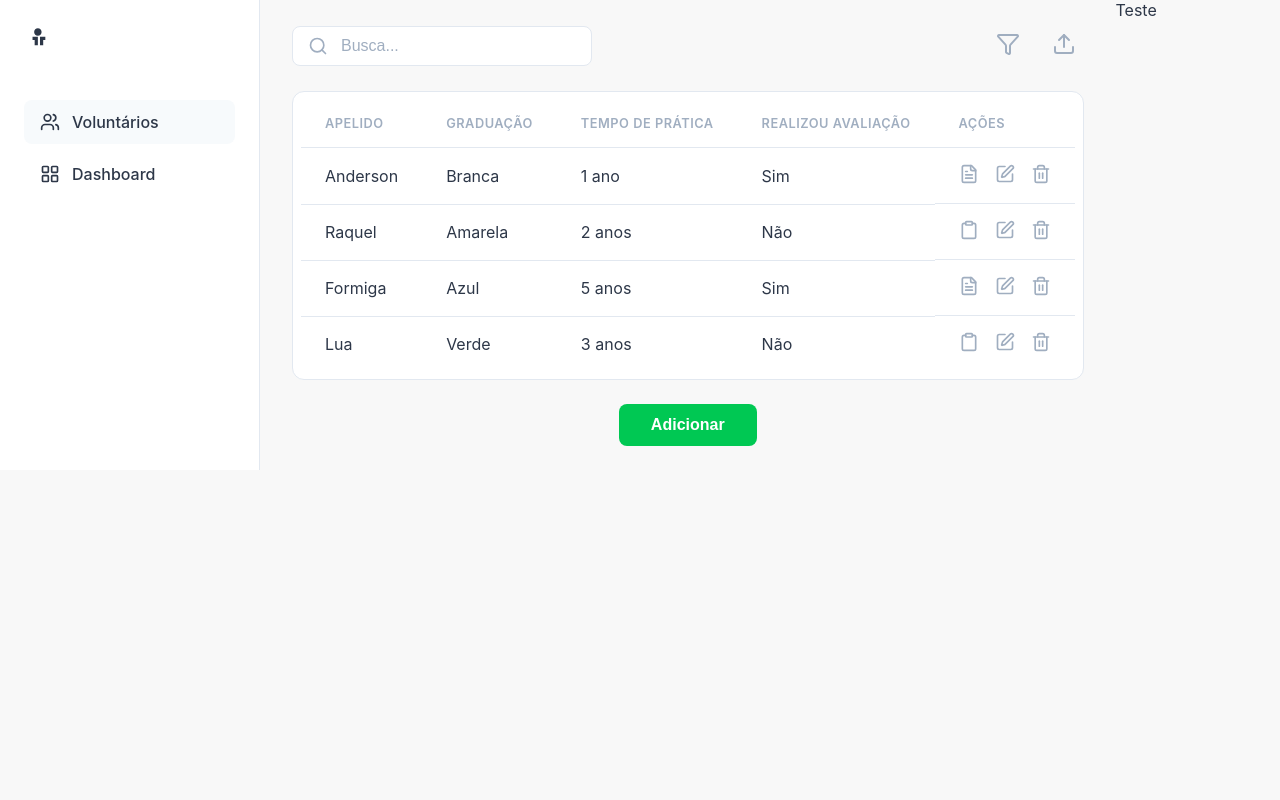
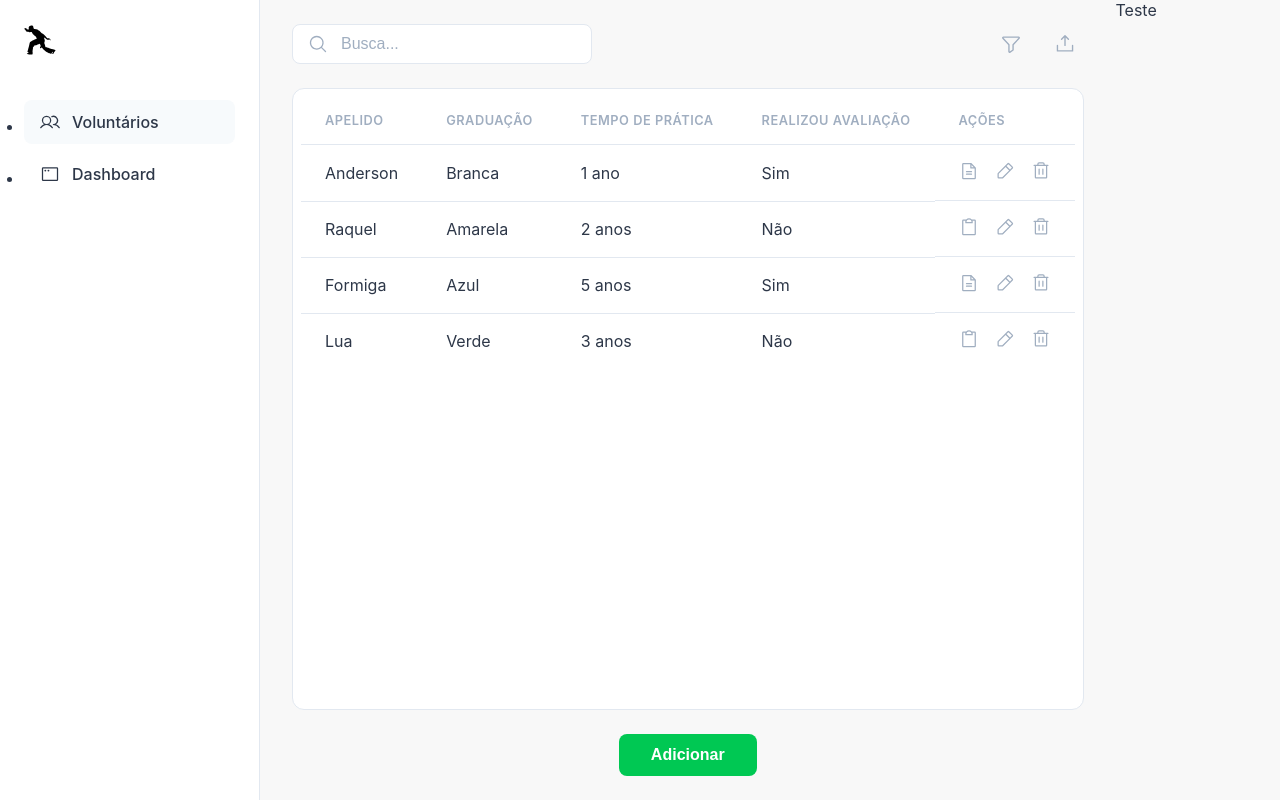
Before and after one commit to vitor0p9f/TACAP, a React (Vite) app: page / in a window 1280 px wide. Built offline with nearby package versions, Linux system fonts and the light colour scheme.

Commit message:
feat: implementa layout e componentes principais da aplicação, seguindo o diretório padrão para o projeto, incluindo cabeçalho, barra lateral e página de voluntários

```diff
--- a/src/App.tsx
+++ b/src/App.tsx
@@ -1,13 +1,24 @@
 import React from 'react';
-import { Sidebar } from './components/Sidebar/Sidebar';
-import { VolunteersPage } from './pages/VolunteersPage/VolunteersPage';
+import styled from 'styled-components';
+import { GlobalStyle } from './styles/global';
+import { Sidebar } from './components/Sidebar';
+import { VolunteersPage } from './pages/VolunteersPage';
+
+const AppContainer = styled.div`
+  display: flex;
+  height: 100vh;
+  overflow: hidden;
+`;
 
 function App() {
   return (
-    <div className="container">
-      <Sidebar />
-      <VolunteersPage />
-    </div>
+    <>
+      <GlobalStyle />
+      <AppContainer>
+        <Sidebar />
+        <VolunteersPage />
+      </AppContainer>
+    </>
   );
 }
 
--- /dev/null
+++ b/src/components/Header/index.tsx
@@ -0,0 +1,22 @@
+import React from 'react';
+import { MagnifyingGlassIcon, FunnelIcon, UploadSimpleIcon } from '@phosphor-icons/react';
+import * as S from './styles';
+
+export function Header() {
+  return (
+    <S.Container>
+      <S.SearchBarWrapper>
+        <MagnifyingGlassIcon size={20} />
+        <input type="search" placeholder="Busca..." />
+      </S.SearchBarWrapper>
+      <S.HeaderActions>
+        <button title="Filtrar">
+          <FunnelIcon size={22} />
+        </button>
+        <button title="Importar dados">
+          <UploadSimpleIcon size={22} />
+        </button>
+      </S.HeaderActions>
+    </S.Container>
+  );
+}
--- /dev/null
+++ b/src/components/Header/styles.ts
@@ -0,0 +1,54 @@
+import styled from 'styled-components';
+
+export const Container = styled.header`
+    display: flex;
+    justify-content: space-between;
+    align-items: center;
+    margin-bottom: 24px;
+`;
+
+export const SearchBarWrapper = styled.div`
+    position: relative;
+    width: 300px;
+
+    svg {
+        position: absolute;
+        left: 16px;
+        top: 50%;
+        transform: translateY(-50%);
+        color: var(--cor-texto-secundario);
+    }
+
+    input {
+        width: 100%;
+        padding: 10px 16px 10px 48px;
+        border: 1px solid var(--cor-borda);
+        border-radius: 8px;
+        font-size: 1rem;
+        background-color: var(--cor-principal);
+
+        &::placeholder {
+            color: var(--cor-texto-secundario);
+        }
+    }
+`;
+
+export const HeaderActions = styled.div`
+    display: flex;
+    gap: 16px;
+
+    button {
+        background: none;
+        border: none;
+        cursor: pointer;
+        color: var(--cor-texto-secundario);
+        padding: 8px;
+        display: flex;
+        align-items: center;
+        justify-content: center;
+
+        &:hover {
+            color: var(--cor-texto-principal);
+        }
+    }
+`;
--- /dev/null
+++ b/src/components/Sidebar/index.tsx
@@ -0,0 +1,30 @@
+import React from "react";
+import { UsersIcon, AppWindowIcon } from "@phosphor-icons/react";
+import CapoeiraIcon from "../../assets/capoeirista.svg?react";
+import * as S from "./styles";
+
+export function Sidebar() {
+  return (
+    <S.Container>
+      <S.LogoWrapper>
+        <CapoeiraIcon />
+      </S.LogoWrapper>
+      <S.Navigation>
+        <ul>
+          <li className="active">
+            <a href="#">
+              <UsersIcon size={20} />
+              <span>Voluntários</span>
+            </a>
+          </li>
+          <li>
+            <a href="#">
+              <AppWindowIcon size={20} />
+              <span>Dashboard</span>
+            </a>
+          </li>
+        </ul>
+      </S.Navigation>
+    </S.Container>
+  );
+}
--- /dev/null
+++ b/src/components/Sidebar/styles.ts
@@ -0,0 +1,44 @@
+import styled from 'styled-components';
+
+export const Container = styled.aside`
+    width: 260px;
+    background-color: var(--cor-principal);
+    padding: 24px;
+    display: flex;
+    flex-direction: column;
+    border-right: 1px solid var(--cor-borda);
+    flex-shrink: 0;
+`;
+
+export const LogoWrapper = styled.div`
+    margin-bottom: 40px;
+    svg {
+        width: 32px;
+        height: 32px;
+    }
+`;
+
+export const Navigation = styled.nav`
+    list-style: none;
+
+    li a {
+        display: flex;
+        align-items: center;
+        padding: 12px 16px;
+        border-radius: 8px;
+        text-decoration: none;
+        color: var(--cor-texto-principal);
+        font-weight: 500;
+        margin-bottom: 8px;
+        transition: background-color 0.2s;
+
+        svg {
+            margin-right: 12px;
+        }
+    }
+
+    li.active a,
+    li a:hover {
+        background-color: var(--cor-fundo-ativo);
+    }
+`;
--- a/src/main.tsx
+++ b/src/main.tsx
@@ -2,6 +2,7 @@ import  React from "react" ;
 import ReactDOM from "react-dom/client";
 import App from "./App";
 import './App.css'
+import './styles/global.css'
 
 const root = document.getElementById("root") as HTMLElement;
 
--- /dev/null
+++ b/src/pages/VolunteersPage/index.tsx
@@ -0,0 +1,55 @@
+import React, { useState, useEffect } from 'react';
+import { Header } from '../../components/Header';
+import { mockVolunteers, Volunteer } from '../../mocks/volunteers';
+import { FileTextIcon, ClipboardIcon, PencilSimpleIcon, TrashIcon } from '@phosphor-icons/react';
+import * as S from './styles';
+
+export function VolunteersPage() {
+    const [volunteers, setVolunteers] = useState<Volunteer[]>([]);
+
+    useEffect(() => {
+        // Simula a busca de dados
+        setVolunteers(mockVolunteers);
+    }, []);
+
+    return (
+        <S.Container>
+            <Header />
+            <S.TableWrapper>
+                <table>
+                    <thead>
+                        <tr>
+                            <th>Apelido</th>
+                            <th>Graduação</th>
+                            <th>Tempo de prática</th>
+                            <th>Realizou avaliação</th>
+                            <th>Ações</th>
+                        </tr>
+                    </thead>
+                    <tbody>
+                        {volunteers.map((volunteer) => (
+                            <tr key={volunteer.id}>
+                                <td>{volunteer.apelido}</td>
+                                <td>{volunteer.graduacao}</td>
+                                <td>{volunteer.tempoDePratica}</td>
+                                <td>{volunteer.realizouAvaliacao ? 'Sim' : 'Não'}</td>
+                                <td className="actions-cell">
+                                    {volunteer.realizouAvaliacao ? (
+                                        <button title="Ver avaliação"><FileTextIcon size={20} /></button>
+                                    ) : (
+                                        <button title="Realizar avaliação"><ClipboardIcon size={20} /></button>
+                                    )}
+                                    <button title="Editar"><PencilSimpleIcon size={20} /></button>
+                                    <button title="Excluir"><TrashIcon size={20} /></button>
+                                </td>
+                            </tr>
+                        ))}
+                    </tbody>
+                </table>
+            </S.TableWrapper>
+            <S.Footer>
+                <button className="add-button">Adicionar</button>
+            </S.Footer>
+        </S.Container>
+    );
+}
--- /dev/null
+++ b/src/pages/VolunteersPage/styles.ts
@@ -0,0 +1,80 @@
+import styled from 'styled-components';
+
+export const Container = styled.main`
+    flex-grow: 1;
+    padding: 24px 32px;
+    display: flex;
+    flex-direction: column;
+    height: 100vh;
+`;
+
+export const TableWrapper = styled.div`
+    background-color: var(--cor-principal);
+    border: 1px solid var(--cor-borda);
+    border-radius: 12px;
+    padding: 8px;
+    flex-grow: 1;
+    overflow-y: auto;
+
+    table {
+        width: 100%;
+        border-collapse: collapse;
+    }
+
+    th, td {
+        padding: 16px 24px;
+        text-align: left;
+        border-bottom: 1px solid var(--cor-borda);
+    }
+
+    thead th {
+        font-weight: 600;
+        color: var(--cor-texto-secundario);
+        font-size: 0.8rem;
+        text-transform: uppercase;
+        letter-spacing: 0.5px;
+    }
+
+    tbody tr:last-child td {
+        border-bottom: none;
+    }
+
+    .actions-cell {
+        display: flex;
+        align-items: center;
+        gap: 16px;
+
+        button {
+            background: none;
+            border: none;
+            cursor: pointer;
+            color: var(--cor-texto-secundario);
+
+            &:hover {
+                color: var(--cor-texto-principal);
+            }
+        }
+    }
+`;
+
+export const Footer = styled.footer`
+    margin-top: 24px;
+    display: flex;
+    justify-content: center;
+
+    .add-button {
+        background-color: var(--cor-verde);
+        color: white;
+        border: none;
+        padding: 12px 32px;
+        font-size: 1rem;
+        font-weight: 600;
+        border-radius: 8px;
+        cursor: pointer;
+        transition: background-color 0.2s;
+
+        &:hover {
+            opacity: 0.9;
+        }
+    }
+`;
--- /dev/null
+++ b/src/styles/global.css
@@ -0,0 +1,23 @@
+:root {
+    --cor-fundo: #F8F8F8;
+    --cor-principal: #FFFFFF;
+    --cor-verde: #00C853;
+    --cor-texto-principal: #2D3748;
+    --cor-texto-secundario: #A0AEC0;
+    --cor-borda: #E2E8F0;
+    --cor-fundo-ativo: #F7FAFC;
+}
+
+* {
+    margin: 0;
+    padding: 0;
+    box-sizing: border-box;
+}
+
+body {
+    font-family: -apple-system, BlinkMacSystemFont, 'Segoe UI', Roboto, 'Helvetica Neue', Arial, sans-serif;
+    background-color: var(--cor-fundo);
+    color: var(--cor-texto-principal);
+    height: 100vh;
+    overflow: hidden;
+}
--- /dev/null
+++ b/src/styles/global.ts
@@ -0,0 +1,27 @@
+import { createGlobalStyle } from 'styled-components';
+
+export const GlobalStyle = createGlobalStyle`
+    /* CSS Reset e Configurações Globais */
+    :root {
+        --cor-fundo: #F8F8F8;
+        --cor-principal: #FFFFFF;
+        --cor-verde: #00C853;
+        --cor-texto-principal: #2D3748;
+        --cor-texto-secundario: #A0AEC0;
+        --cor-borda: #E2E8F0;
+        --cor-fundo-ativo: #F7FAFC;
+    }
+
+    * {
+        margin: 0;
+        padding: 0;
+        box-sizing: border-box;
+    }
+
+    body {
+        font-family: -apple-system, BlinkMacSystemFont, 'Segoe UI', Roboto, 'Helvetica Neue', Arial, sans-serif;
+        background-color: var(--cor-fundo);
+        color: var(--cor-texto-principal);
+        -webkit-font-smoothing: antialiased;
+    }
+`;
```
Also changed, not shown: src/assets/capoeirista.svg (added).
